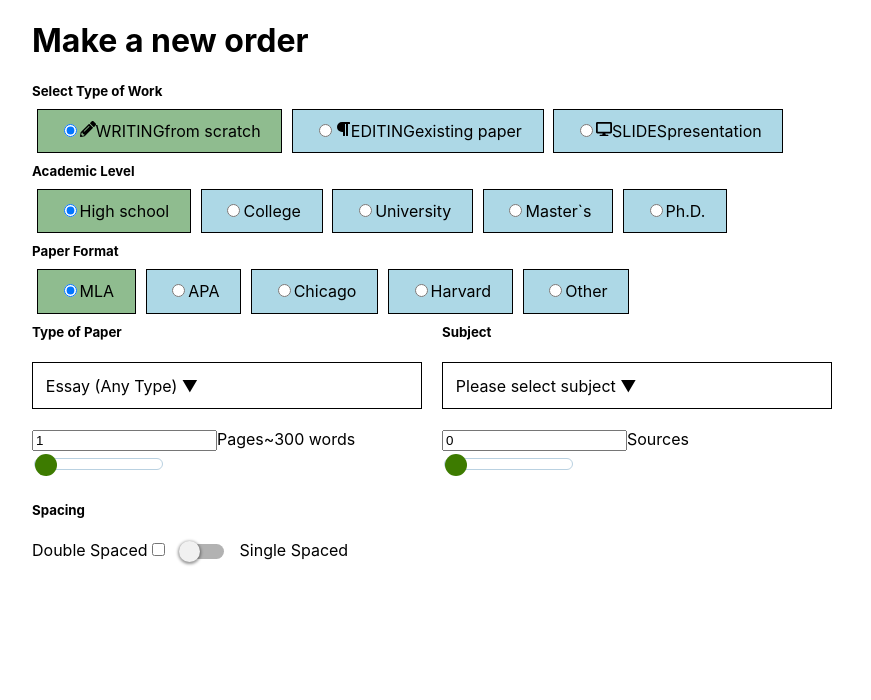
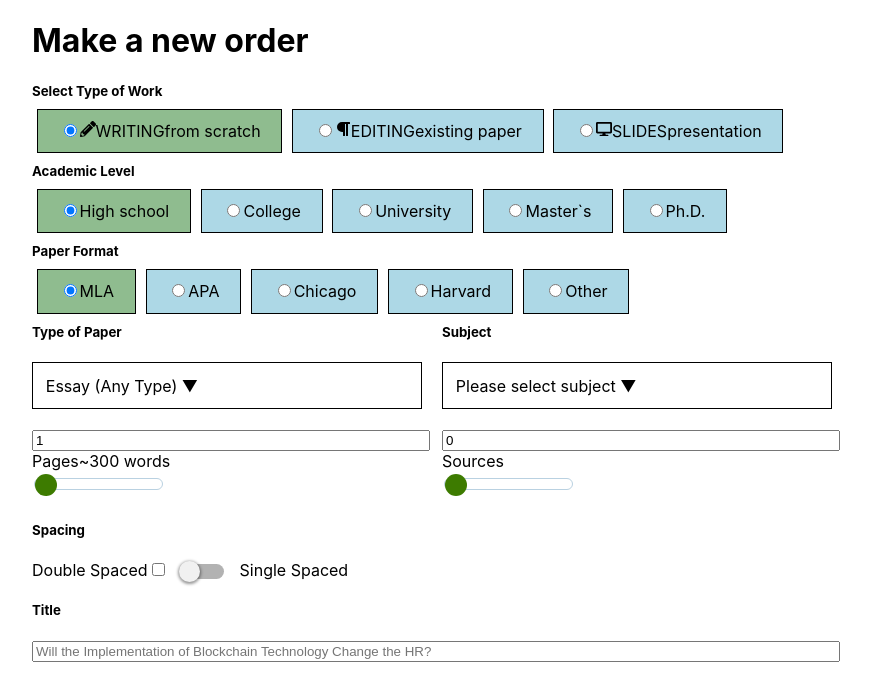
Before and after one commit to rmnkot/order-form, a React (Create React App) app: page / in a window 1280 px wide. Shown: the top 700 px of the page, without its empty margins (208-1079 px from the left). Built offline with nearby package versions, Linux system fonts and the light colour scheme.

Commit message:
Add title field

```diff
--- a/src/App.css
+++ b/src/App.css
@@ -187,3 +187,10 @@ input[type=checkbox]:checked+.lever::after {
 	background-color: #00aff0;
 	left: 24px;
 }
+
+
+/* ------------- input ------------ */
+
+input[type=text] {
+	width: 100%;
+}
--- /dev/null
+++ b/src/components/orderform/OrderformDetails.jsx
@@ -0,0 +1,49 @@
+import React, { Component } from 'react';
+import FieldGroup from './controls/FieldGroup';
+
+export default class OrderformDetails extends Component {
+    state = {
+        title: {
+            id: 'title',
+            name: 'title',
+            type: 'text',
+            maxlength: '250',
+            value: '',
+            placeholder: [
+                'Will the Implementation of Blockchain Technology Change the HR?',
+                'Internal Recruiting: Advantages and Legal Issues That may Arise',
+                'How Does the Effective Management at the Multinational Company Look Like?',
+                'Should a Manager Always Be a Leader?',
+                'Binomial Denominators',
+                'How Do Developed Countries Benefit from Globalization?',
+                'How Can Governments Control the Inflation Rate?',
+                'World Health Organization Ethical Principles',
+                'Leadership in Nursing',
+                'Will the Humanity Travel to Mars in the next 10 Years?',
+                'The Nature of Moonquakes'
+            ],
+            label: 'Title'
+        }
+    }
+
+    handleFormField = (e) => {
+        e.persist();
+
+        this.setState(prevState => ({
+            [e.target.id]: {
+                ...prevState[e.target.id],
+                value: e.target.value
+            }
+        }));
+    }
+
+    render() {
+        const {title} = this.state;
+
+        return (
+            <div>
+                <FieldGroup title={title} handleFormField={this.handleFormField} />
+            </div>
+        );
+    }
+}
--- /dev/null
+++ b/src/components/orderform/controls/FieldGroup.jsx
@@ -0,0 +1,11 @@
+import React from 'react';
+import FormField from './../utils/FormField';
+
+export default function FieldGroup({ title, handleFormField }) {
+    return (
+        <div>
+            <h5>{title.label}</h5>
+            <FormField title={title} handleFormField={handleFormField} />
+        </div>
+    );
+}
--- a/src/components/orderform/controls/SelectGroup.jsx
+++ b/src/components/orderform/controls/SelectGroup.jsx
@@ -13,5 +13,5 @@ export default function SelectGroup({data, handleSearch, hanleDropdownToggle, ha
                 handleCustomSlect={handleCustomSlect}
             />
         </div>
-);
+    );
 }
--- /dev/null
+++ b/src/components/orderform/utils/FormField.jsx
@@ -0,0 +1,26 @@
+import React from 'react';
+
+export default function FormField({title, handleFormField}) {
+
+    const placeholderSetter = (arr) => {
+        const randomizer = Math.floor(Math.random() * 12);
+
+        return arr[randomizer];
+    }
+
+    return (
+        <div>
+            <input
+                id={title.id}
+                name={title.name}
+                type={title.type}
+                value={title.value}
+                maxLength={title.maxlength}
+                disabled={title.disabled}
+                autoComplete='off'
+                placeholder={placeholderSetter(title.placeholder)}
+                onChange={handleFormField}
+            />
+        </div>
+    );
+}
--- a/src/pages/Orderform.jsx
+++ b/src/pages/Orderform.jsx
@@ -1,5 +1,6 @@
 import React, { Component } from 'react';
 import OrderformControls from '../components/orderform/OrderformControls';
+import OrderformDetails from '../components/orderform/OrderformDetails';
 
 export default class Orderform extends Component {
     render() {
@@ -8,6 +9,7 @@ export default class Orderform extends Component {
                 <h1>Make a new order</h1>
                 <form>
                     <OrderformControls />
+                    <OrderformDetails />
                 </form>
             </>
         );
```
